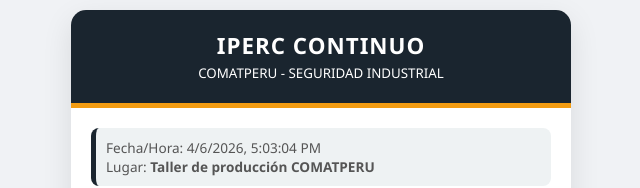
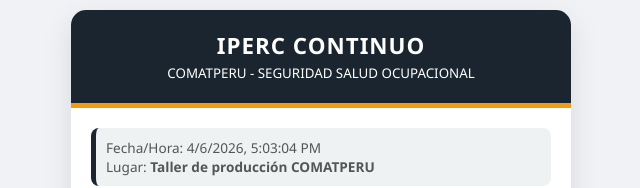
Before and after one commit to comatperu2026/IPERC.continuo, a plain HTML site: page index.html in a window 1280 px wide. Shown: the top 188 px of the page, without its empty margins (319-959 px from the left). Drawn offline with nearby package versions, Linux system fonts and the light colour scheme.

Commit message:
Update index.html

```diff
--- a/index.html
+++ b/index.html
@@ -41,7 +41,7 @@
 <div class="app-card">
     <div class="header">
         <h1 style="margin:0; font-size: 1.4rem; letter-spacing: 1px;">IPERC CONTINUO</h1>
-        <small>COMATPERU - SEGURIDAD INDUSTRIAL</small>
+        <small>COMATPERU - SEGURIDAD SALUD OCUPACIONAL</small>
     </div>
 
     <div class="content">
```
